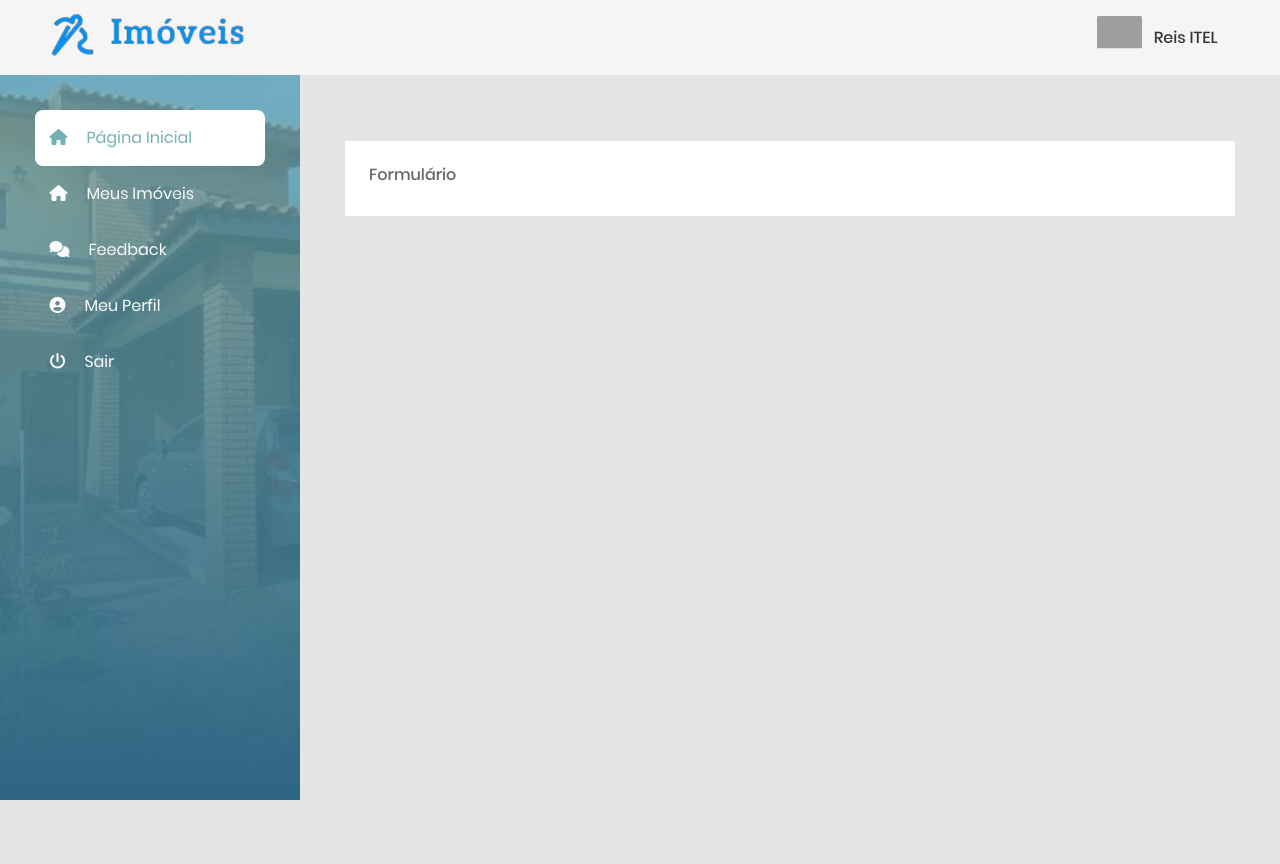
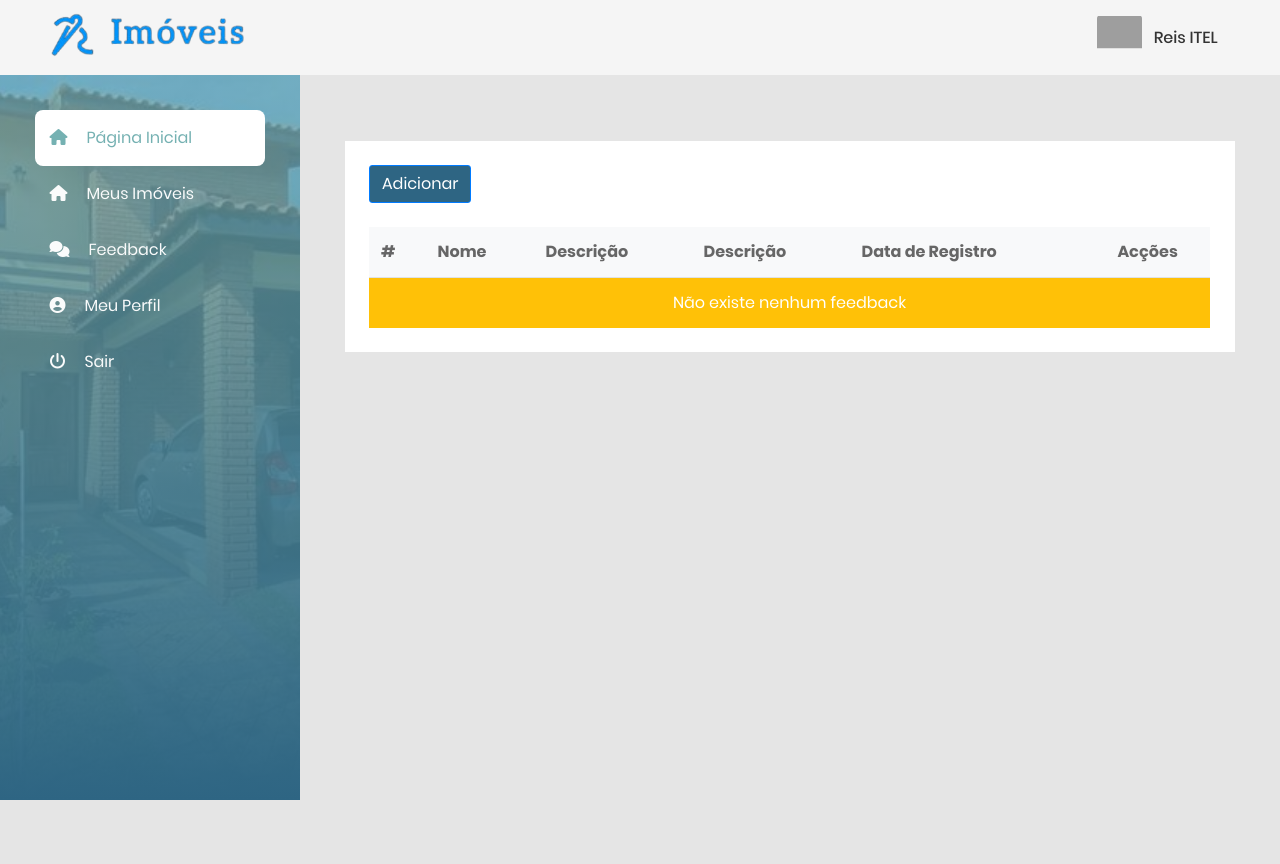
Before and after one commit to PedroMakengo/pap-imoveis, a PHP site: page /arrendador/feedback.php?id=home in a window 1280 px wide. Run offline with PHP 8.4, Linux system fonts and the light colour scheme; a user stored in the database is signed in; tables that the repository leaves empty hold one stand-in row (values such as "Sample post"); some libraries are stand-ins or nearby versions; grey boxes are pictures that could not be loaded.

Commit message:
Trabalhando

```diff
--- a/source/controller/Login.php
+++ b/source/controller/Login.php
@@ -24,6 +24,7 @@
         $arrendador = $model->EXE_QUERY("SELECT * FROM tb_arrendador WHERE email_arrendador =:email AND senha_arrendador=:senha", $parametros);
         if($arrendador):
           foreach($arrendador as $mostrar):
+            $_SESSION['id']    = $mostrar['id_arrendador'];
             $_SESSION['nome']    = $mostrar['nome_arrendador'];
             $_SESSION['email']   = $mostrar['email_arrendador'];
             $_SESSION['senha']   = $mostrar['senha_arrendador'];
--- a/theme/arrendador/feedback.php
+++ b/theme/arrendador/feedback.php
@@ -26,7 +26,81 @@
               <div class="row m-t-25">
                 <div class="col-lg-12">
                   <div class="bg-white p-4">
-                    <h1 class="h6">Formulário</h1>
+                    <div class="row mb-4">
+                      <div class="col-lg-12">
+                        <button class="btn btn-primary bg-primary" data-toggle="modal" data-target=".bd-example-modal-xl">Adicionar</button>
+                      </div>
+                    </div>
+                    <!-- Tabela de Imoveis Em arrendamento -->
+                    <div class="table-responsive">
+                      <table class="table" id="dataRendeiro" >
+                          <thead class="bg-light">
+                              <tr class="border-0">
+                                <th class="border-0">#</th>
+                                <th class="border-0">Nome</th>
+                                <th class="border-0">Descrição</th>
+                                <th class="border-0">Descrição</th>
+                                <th class="border-0">Data de Registro</th>
+                                <th class="border-0 text-center">Acções</th>
+                              </tr>
+                          </thead>
+                          <tbody>
+                            <?php
+                              $parametros = [":nome" => $_SESSION['nome']];
+                              $buscandoRendeiro = new Model();
+                              $buscando = $buscandoRendeiro->EXE_QUERY("SELECT * FROM tb_feedback
+                               WHERE nome_feedback=:nome ", $parametros);
+                              if($buscando):
+                                foreach($buscando as $mostrar):?>
+                                  <tr>
+                                    <td><?= $mostrar['id_feedback'] ?></td>
+                                    <td><?= $mostrar['nome_feedback'] ?></td>
+                                    <td><?= $mostrar['descricao_feedback'] ?></td>
+                                    <td><?= $mostrar['estado_feedback'] === "0" ? "<spap>Por aprovar</span>":"<spap>Aprovado</span>" ?></td>
+                                    <td><?= $mostrar['data_registro_feedback'] ?></td>
+                                    <td class="text-center">
+                                      <button class="btn btn-primary bg-primary btn-sm">
+                                        <i class="fas fa-edit"></i>
+                                      </button>
+                                      <a href="feedback.php?id=<?= $mostrar['id_feedback'] ?>&action=delete" class="btn btn-danger btn-sm">
+                                        <i class="fas fa-trash"></i>
+                                      </a>
+                                    </td>
+
+                                    <!-- Modal para Editar -->
+                                    <!-- Modal para Editar -->
+                                  </tr>
+                                  <?php
+                                  endforeach;
+                                else:?>
+                                <tr>
+                                  <td colspan="9" class="bg-warning text-white text-center">Não existe nenhum feedback</td>
+                                </tr>
+                                <?php
+                                endif;?>
+                          </tbody>
+
+                          <!-- Eliminar empresa -->
+                          <?php
+                              if (isset($_GET['action']) && $_GET['action'] == 'delete'):
+                                  $id = $_GET['id'];
+                                  $parametros  =[
+                                      ":id"=>$id
+                                  ];
+                                  $delete = new Model();
+                                  $delete->EXE_NON_QUERY("DELETE FROM tb_feedback WHERE id_feedback=:id", $parametros);
+                                  if($delete == true):
+                                      echo "<script>window.alert('Apagado com sucesso');</script>";
+                                      echo "<script>location.href='feedback.php?id=feedback'</script>";
+                                  else:
+                                      echo "<script>window.alert('Operação falhou');</script>";
+                                  endif;
+                              endif;
+                          ?>
+                          <!-- End Eliminar empresa -->
+                      </table>
+                    </div>
+                    <!-- Tabela de Imoveis Em arrendamento -->
                   </div>
                 </div>
               </div>
@@ -40,6 +114,59 @@
       </div>
     </div>
 
+    <div class="modal fade bd-example-modal-xl" tabindex="-1" role="dialog" aria-labelledby="myExtraLargeModalLabel" aria-hidden="true">
+      <div class="modal-dialog modal-lg modal-dialog-centered" role="document">
+        <div class="modal-content">
+          <div class="modal-header">
+            <h5 class="modal-title" id="exampleModalLabel">Deixar o meu feedback</h5>
+            <button type="button" class="close" data-dismiss="modal" aria-label="Close">
+              <span aria-hidden="true">&times;</span>
+            </button>
+          </div>
+          <div class="modal-body">
+            <form method="POST">
+              <div class="row">
+                <div class="col-lg-12 form-group">
+                  <label for="">Deixar feedback</label>
+                  <textarea name="descricao" placeholder="Deixar o meu feedback" class="form-control"></textarea>
+                </div>
+                <div class="form-group col-lg-3">
+                  <input type="submit" value="Adicionar" name="adicionar_feedback"  class="form-control btn-primary bg-primary">
+                </div>
+              </div>
+
+              <?php
+                if(isset($_POST['adicionar_feedback'])):
+                  $parametros = [":id" => $_SESSION['id']];
+                  $arrendadorUsuario = new Model();
+                  $buscando = $arrendadorUsuario->EXE_QUERY("SELECT * FROM tb_arrendador WHERE id_arrendador=:id", $parametros);
+                  foreach($buscando as $mostrar):
+                    $nomeUsuario = $mostrar['nome_arrendador'];
+                    $tel         = $mostrar['tel_arrendador'];
+                  endforeach;
+                  $parametros = [
+                    ":nome"       => $nomeUsuario,
+                    ":tel"        => $tel,
+                    ":descricao"  => $_POST['descricao'],
+                    ":estado"     => 0
+                  ];
+
+                  $inserir = new Model();
+                  $inserir->EXE_NON_QUERY("INSERT INTO tb_feedback
+                  (nome_feedback, contacto_feedback, descricao_feedback, estado_feedback, data_registro_feedback)
+                  VALUES (:nome, :tel, :descricao, :estado, now() ) ", $parametros);
+
+                  if($inserir):
+                    echo "<script>location.href='feedback.php?id=feedback'</script>";
+                  endif;
+                endif;
+              ?>
+            </form>
+          </div>
+        </div>
+      </div>
+    </div>
+
     <!-- Footer -->
     <?php require 'includes/footer.php' ?>
     <!-- End Footer -->
--- a/theme/assets/css/dash.css
+++ b/theme/assets/css/dash.css
@@ -12,6 +12,10 @@
   background: #fff !important;
   border-radius: 0.5rem !important;
 }
+
+.bg-primary {
+  background: linear-gradient(#2e6583, #2e6583) !important;
+}
 .card-content a {
   color: #75b1b2 !important;
 }
```
Also changed, not shown: theme/arrendador/imovel.php (+64 -1 lines), theme/arrendador/index.php (+24 -8 lines), theme/admin/feedback.php (indentation only).
